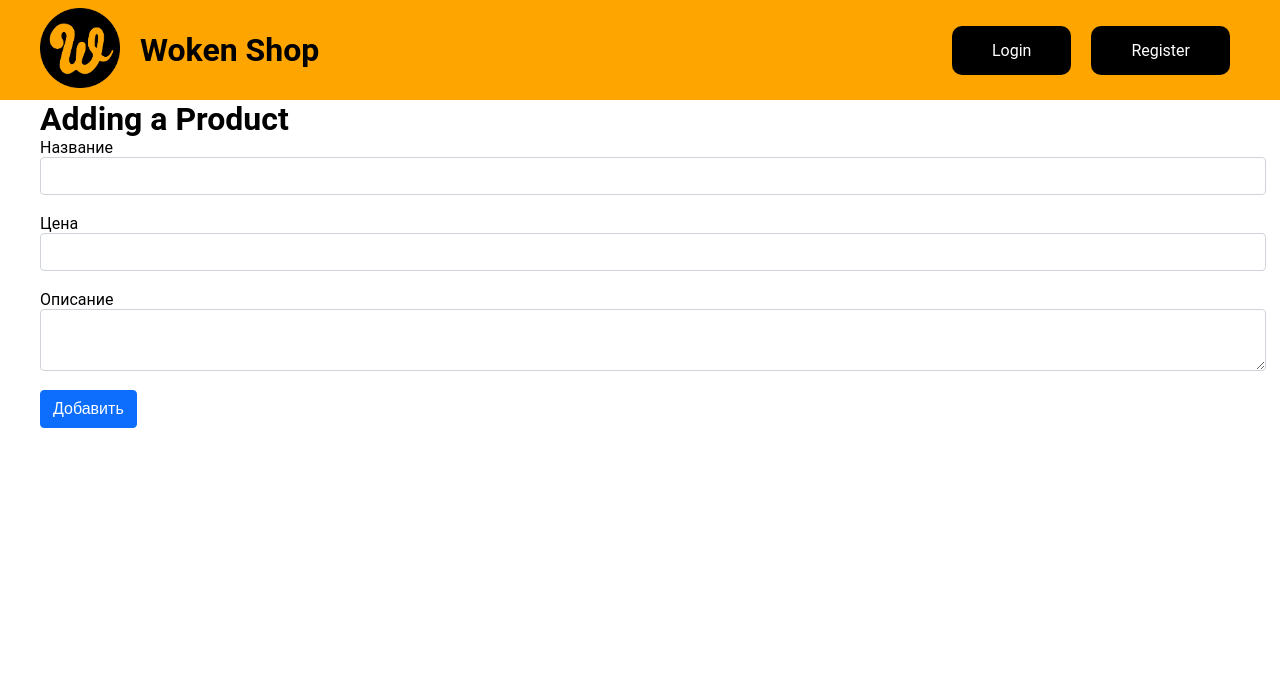
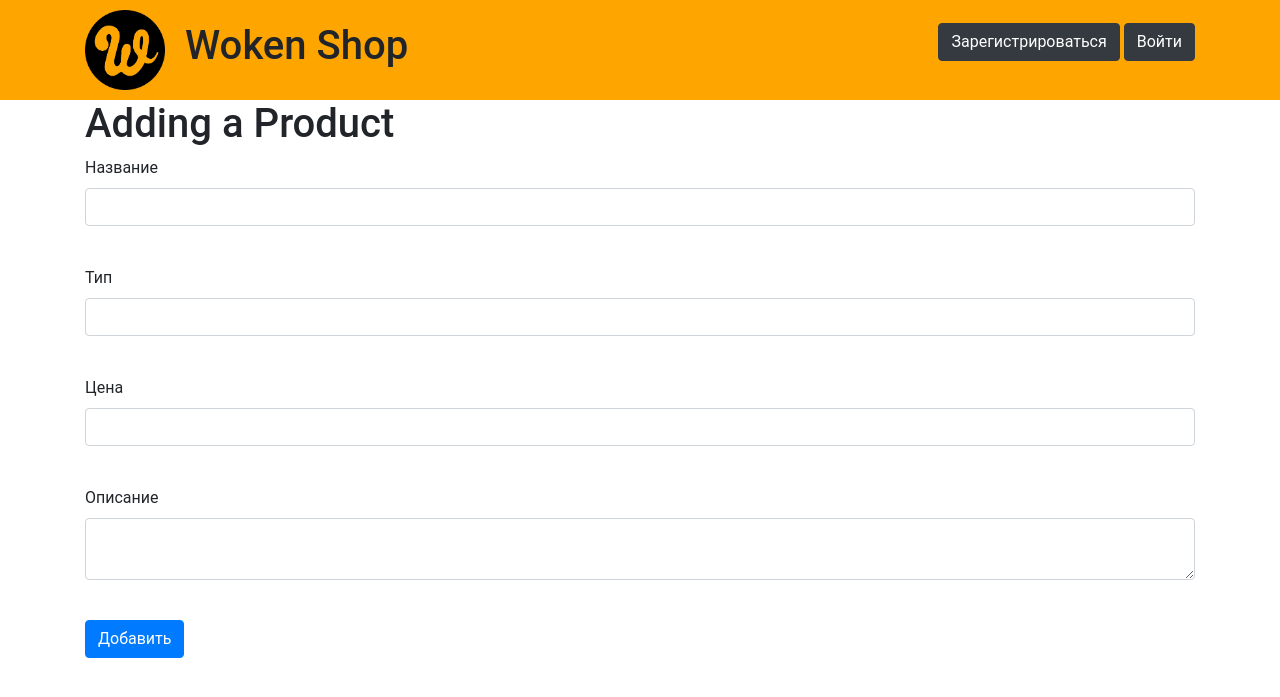
Before and after one commit to Iskevul/Flask_project, a Flask app: page /addproduct in a window 1280 px wide. Shown: the top 697 px of the page. Run offline with Flask 2, Linux system fonts and the light colour scheme; some libraries are stand-ins or nearby versions.

Commit message:
Removed unnecessary styles

```diff
--- a/data/products.py
+++ b/data/products.py
@@ -11,6 +11,7 @@ class Product(SqlAlchemyBase, UserMixin, SerializerMixin):
     id = sqlalchemy.Column(sqlalchemy.Integer,
                            primary_key=True, autoincrement=True)
     name = sqlalchemy.Column(sqlalchemy.String, nullable=False)
+    type = sqlalchemy.Column(sqlalchemy.String, nullable=False)
     price = sqlalchemy.Column(sqlalchemy.Integer, nullable=False)
     description = sqlalchemy.Column(sqlalchemy.Text, nullable=True)
     image = sqlalchemy.Column(sqlalchemy.String, nullable=True)
--- a/forms/product_form.py
+++ b/forms/product_form.py
@@ -7,6 +7,7 @@ from wtforms.validators import DataRequired
 
 class ProductForm(FlaskForm):
     name = StringField('Название', validators=[DataRequired()])
+    type = StringField('Тип', validators=[DataRequired()])
     price = IntegerField('Цена', validators=[DataRequired()])
     description = TextAreaField('Описание')
     submit = SubmitField('Добавить')
--- a/main.py
+++ b/main.py
@@ -40,6 +40,13 @@ def load_user(user_id):
     return db_sess.query(User).get(user_id)
 
 
+@app.route('/logout', methods=['GET', 'POST'])
+@login_required
+def logout():
+    logout_user()
+    return redirect("/")
+
+
 @app.route('/register', methods=['GET', 'POST'])
 def reqister():
     form = RegisterForm()
@@ -76,11 +83,11 @@ def login():
             return redirect("/")
         if user and user.check_password(form.password.data):
             login_user(user, remember=form.remember_me.data)
-            # jobs = db_sess.query(Jobs).filter(News.is_private == False)
-            return render_template('index.html', name=user.name)
+            prod = db_sess.query(Product).all()
+            return render_template('index.html', name=user.name, prod=prod)
         return render_template('login.html',
-                               message="Неправильный логин или пароль",
-                               form=form)
+                                   message="Неправильный логин или пароль",
+                                   form=form)
     return render_template('login.html', title='Авторизация', form=form)
 
 
@@ -97,6 +104,7 @@ def addproduct():
                                    message="Такой продукт уже есть")
         prod = Product(
             name=form.name.data,
+            type=form.type.data,
             price=form.price.data,
             description=form.description.data
         )
--- a/static/css/buttons.css
+++ b/static/css/buttons.css
@@ -15,3 +15,15 @@
 	border-radius: 10px;
 	margin: 0 10px;
 }
+
+.username {
+	text-decoration: none;
+	align-self: center;
+	margin-right: 50px;
+	color: black;
+}
+
+.username:hover {
+	color: white;
+	transition: 0.5s;
+}
--- a/templates/addproduct.html
+++ b/templates/addproduct.html
@@ -1,12 +1,4 @@
 {% extends "base.html" %}
-{% block head %}
-	<link rel="stylesheet" type="text/css" href="../static/css/mybootstrap.css">
-	<link rel="stylesheet" type="text/css" href="../static/css/buttons.css">
-{% endblock %}
-{% block title %}
-	<a class="reg-button" href="login">Login</a>
-    <a class="log-button" href="register">Register</a>
-{% endblock %}
 {% block content %}
 	<h1>Adding a Product</h1>
 	<form action="" method="post">
@@ -15,6 +7,15 @@
             {{ form.name.label }}<br>
             {{ form.name(class="form-control") }}<br>
             {% for error in form.name.errors %}
+                <div class="alert alert-danger" role="alert">
+                    {{ error }}
+                </div>
+            {% endfor %}
+        </p>
+        <p>
+            {{ form.type.label }}<br>
+            {{ form.type(class="form-control") }}<br>
+            {% for error in form.type.errors %}
                 <div class="alert alert-danger" role="alert">
                     {{ error }}
                 </div>
--- a/templates/base.html
+++ b/templates/base.html
@@ -3,11 +3,12 @@
 <head>
 	<title>Магазин</title>
 	<meta charset="utf-8">
-	<link rel="stylesheet" type="text/css" href="../static/css/style.css">
-	<!-- <link rel="stylesheet"
+	<link rel="stylesheet"
           href="https://stackpath.bootstrapcdn.com/bootstrap/4.4.1/css/bootstrap.min.css"
           integrity="sha384-Vkoo8x4CGsO3+Hhxv8T/Q5PaXtkKtu6ug5TOeNV6gBiFeWPGFN9MuhOf23Q9Ifjh"
-          crossorigin="anonymous"> -->
+          crossorigin="anonymous">
+    <link rel="stylesheet" type="text/css" href="../static/css/style.css">
+    <!-- <link rel="stylesheet" type="text/css" href="../static/css/buttons.css"> -->
 	{% block head %}{% endblock %}
 </head>
 <body>
@@ -21,7 +22,15 @@
 					<h1>Woken Shop</h1>
 				</div>
 				<nav>
-					{% block title %}{% endblock %}
+					<!-- {% block title %}{% endblock %} -->
+					{% if current_user.is_authenticated %}
+					    <a class="navbar-brand" href="/logout">{{ current_user.name }}</a>
+					{% else %}
+					    <p>
+					        <a class="btn btn-dark " href="/register">Зарегистрироваться</a>
+					        <a class="btn btn-dark" href="/login">Войти</a>
+					    </p>
+					{% endif %}
 				</nav>
 			</div>
 		</div>
--- a/templates/register.html
+++ b/templates/register.html
@@ -1,8 +1,4 @@
 {% extends "base.html" %}
-{% block head %}
-    <link rel="stylesheet" type="text/css" href="../static/css/mybootstrap.css">
-    <link rel="stylesheet" type="text/css" href="../static/css/buttons.css">
-{% endblock %}
 {% block title %}
     <nav>
         <a class="reg-button" href="login">Login</a>
```
Also changed, not shown: templates/index.html (+1 -9 lines), templates/login.html (+6 -6 lines), db/blogs.db.
